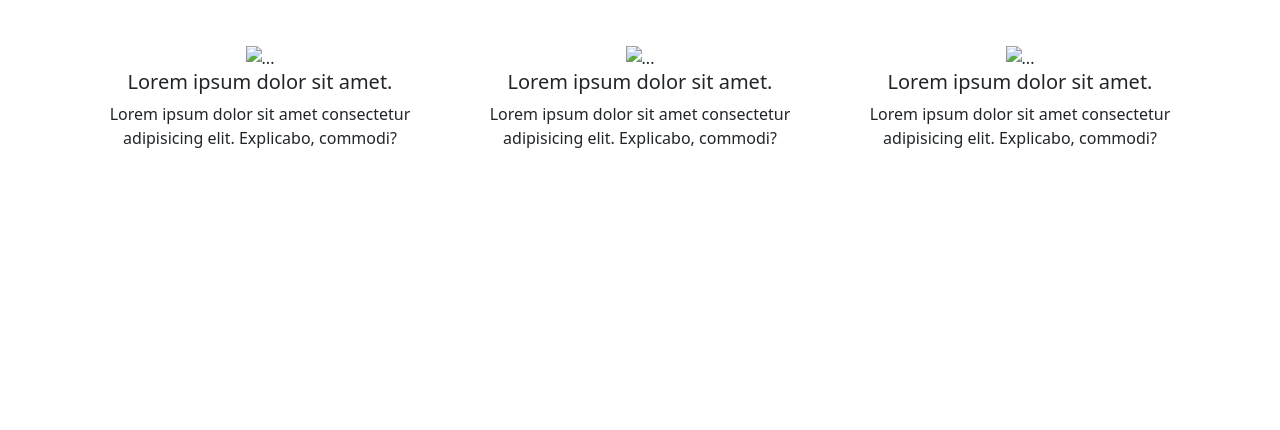
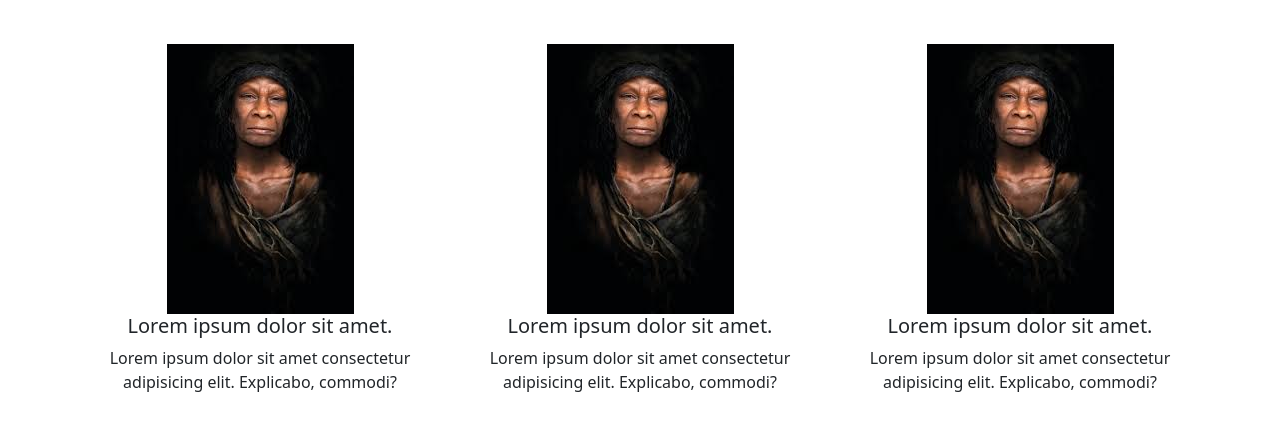
Before and after one commit to Reva22506/testing2, a plain HTML site: page index.html in a window 1280 px wide. Shown: the part 90-520 px from the top of the page. Drawn offline with nearby package versions, Linux system fonts and the light colour scheme.

Commit message:
Update index.html

```diff
--- a/index.html
+++ b/index.html
@@ -11,17 +11,17 @@
       <div class="row">
         <h2 class="text-center my-5">Lorem ipsum dolor</h2>
         <div class="col-4 text-center">
-          <img src="rva/nana.jpg" class="img-fluid" alt="..." />
+          <img src="nana.jpg" class="img-fluid" alt="..." />
           <h5>Lorem ipsum dolor sit amet.</h5>
           <p>Lorem ipsum dolor sit amet consectetur adipisicing elit. Explicabo, commodi?</p>
         </div>
         <div class="col-4 text-center">
-          <img src="rva/nana.jpg" class="img-fluid" alt="..." />
+          <img src="nana.jpg" class="img-fluid" alt="..." />
           <h5>Lorem ipsum dolor sit amet.</h5>
           <p>Lorem ipsum dolor sit amet consectetur adipisicing elit. Explicabo, commodi?</p>
         </div>
         <div class="col-4 text-center">
-          <img src="rva/nana.jpg" class="img-fluid" alt="..." />
+          <img src="nana.jpg" class="img-fluid" alt="..." />
           <h5>Lorem ipsum dolor sit amet.</h5>
           <p>Lorem ipsum dolor sit amet consectetur adipisicing elit. Explicabo, commodi?</p>
         </div>
```
